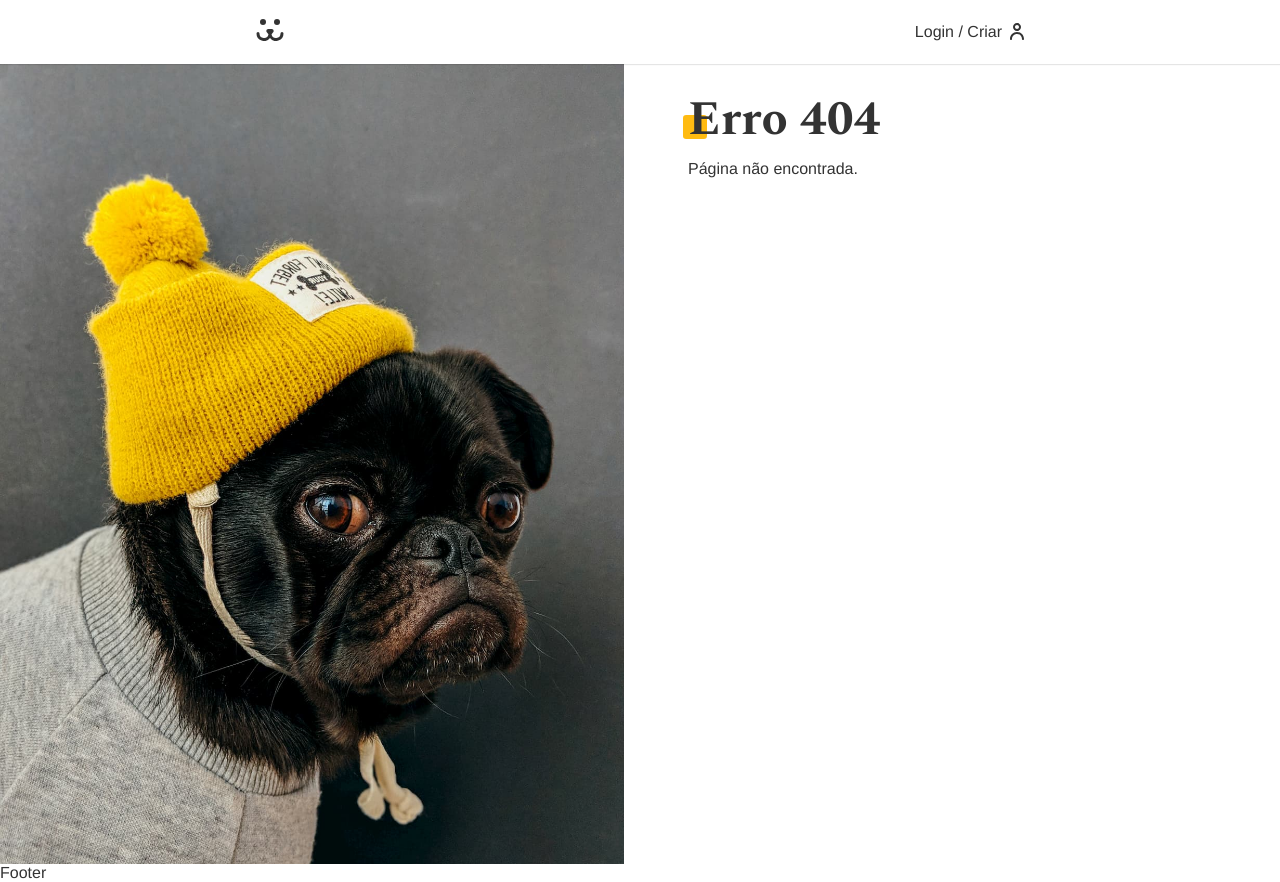
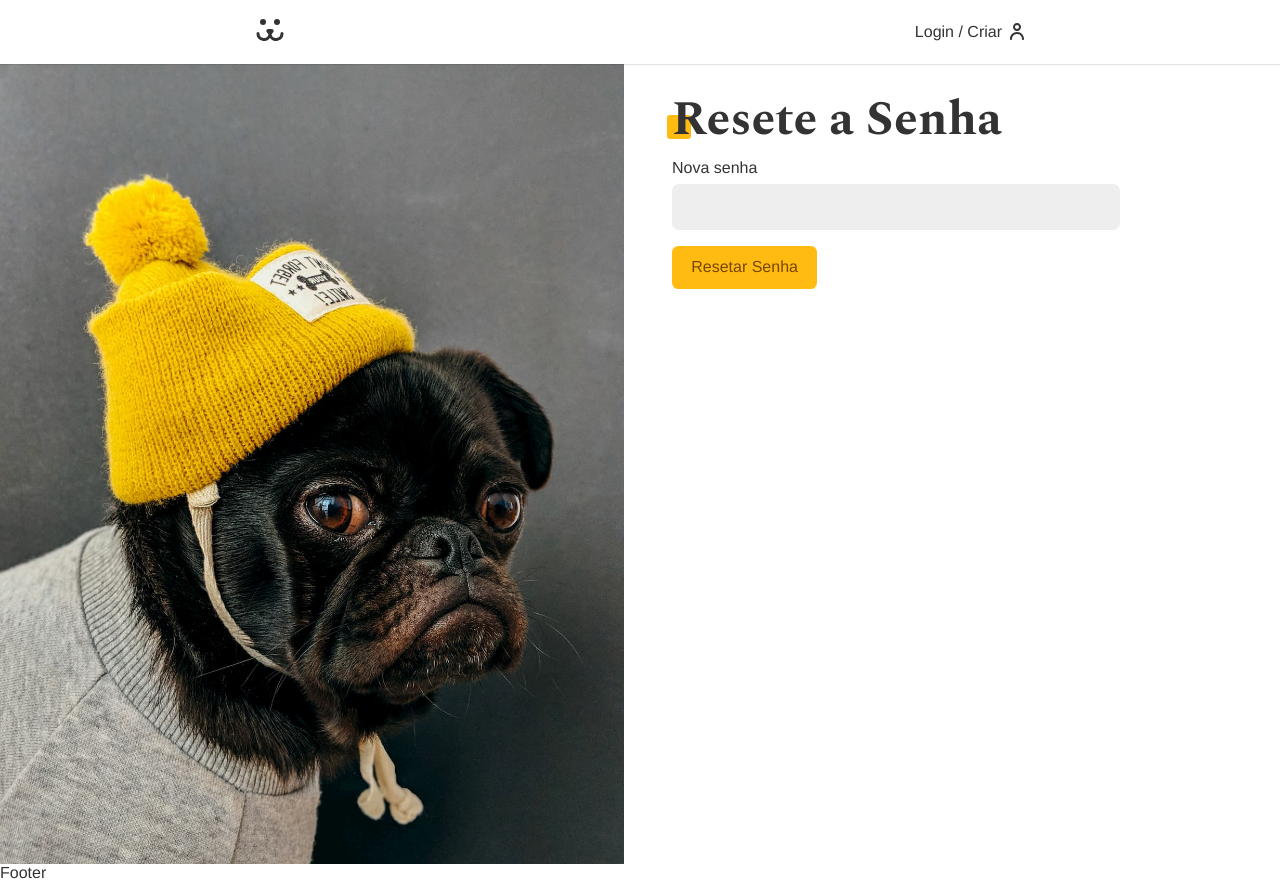
Before and after one commit to teixeiralc/dogs, a React (Vite) app: page /login/resetar-senha in a window 1280 px wide. Before the commit this address had no page. Built offline with nearby package versions, Linux system fonts and the light colour scheme; the HTML template or start-up script is replaced by a standard one.

Commit message:
add forgot pwd and reset pwd

```diff
--- a/src/Components/Login/LoginLostPassword.jsx
+++ b/src/Components/Login/LoginLostPassword.jsx
@@ -1,7 +1,46 @@
 import React from 'react';
+import Input from '../Forms/Input';
+import Button from '../Forms/Button';
+import useForm from '../../Hooks/useForm';
+import useFetch from '../../Hooks/useFetch';
+import { LOST_PASSWORD } from '../../api';
+import Error from '../Helper/Error';
 
 const LoginLostPassword = () => {
-  return <div>LoginLostPassword</div>;
+  const login = useForm();
+  const { data, loading, error, request } = useFetch();
+
+  const handleSubmit = async (e) => {
+    e.preventDefault();
+
+    if (login.validate()) {
+      const { url, options } = LOST_PASSWORD({
+        login: login.value,
+        url: window.location.href.replace('recuperar-senha', 'resetar-senha'),
+      });
+      await request(url, options);
+    }
+  };
+
+  return (
+    <section>
+      <h1 className="title">Esqueceu a senha?</h1>
+      {data ? (
+        <p style={{ color: '#4c1' }}>{data}</p>
+      ) : (
+        <form onSubmit={handleSubmit}>
+          <Input label="Email / Usuário" type="text" name="login" {...login} />
+          {loading ? (
+            <Button disabled>Enviando...</Button>
+          ) : (
+            <Button>Enviar Email</Button>
+          )}
+        </form>
+      )}
+
+      <Error error={error} />
+    </section>
+  );
 };
 
 export default LoginLostPassword;
--- a/src/Components/Login/LoginResetPassword.jsx
+++ b/src/Components/Login/LoginResetPassword.jsx
@@ -1,7 +1,61 @@
 import React from 'react';
+import { useNavigate } from 'react-router-dom';
+import Input from '../Forms/Input';
+import Button from '../Forms/Button';
+import useForm from '../../Hooks/useForm';
+import useFetch from '../../Hooks/useFetch';
+import { RESET_PASSWORD } from '../../api';
+import Error from '../Helper/Error';
 
 const LoginResetPassword = () => {
-  return <div>LoginResetPassword</div>;
+  const [login, setLogin] = React.useState('');
+  const [key, setKey] = React.useState('');
+  const password = useForm();
+  const { error, loading, request } = useFetch();
+  const navigate = useNavigate();
+
+  React.useEffect(() => {
+    const params = new URLSearchParams(window.location.search);
+    const key = params.get('key');
+    const login = params.get('login');
+
+    if (key) setKey(key);
+    if (login) setLogin(login);
+  }, []);
+
+  const handleSubmit = async (e) => {
+    e.preventDefault();
+
+    if (password.validate()) {
+      const { url, options } = RESET_PASSWORD({
+        login,
+        key,
+        password: password.value,
+      });
+      const { res } = await request(url, options);
+      if (res.ok) navigate('/login');
+    }
+  };
+
+  return (
+    <section>
+      <h1 className="title">Resete a Senha</h1>
+      <form onSubmit={handleSubmit}>
+        <Input
+          label="Nova senha"
+          type="password"
+          name="password"
+          {...password}
+        />
+        {loading ? (
+          <Button disabled>Resetando...</Button>
+        ) : (
+          <Button>Resetar Senha</Button>
+        )}
+      </form>
+      <Error error={error} />
+    </section>
+  );
 };
 
 export default LoginResetPassword;
--- a/src/api.jsx
+++ b/src/api.jsx
@@ -108,3 +108,29 @@
     },
   };
 }
+
+export function LOST_PASSWORD(body) {
+  return {
+    url: `${API_URL}/api/password/lost`,
+    options: {
+      method: 'POST',
+      headers: {
+        'Content-Type': 'application/json',
+      },
+      body: JSON.stringify(body),
+    },
+  };
+}
+
+export function RESET_PASSWORD(body) {
+  return {
+    url: `${API_URL}/api/password/reset`,
+    options: {
+      method: 'POST',
+      headers: {
+        'Content-Type': 'application/json',
+      },
+      body: JSON.stringify(body),
+    },
+  };
+}
--- a/src/pages/Login.jsx
+++ b/src/pages/Login.jsx
@@ -20,8 +20,8 @@
         <Routes>
           <Route path="/" element={<LoginForm />} />
           <Route path="cadastro" element={<LoginSignIn />} />
-          <Route path="forgot" element={<LoginLostPassword />} />
-          <Route path="resetar" element={<LoginResetPassword />} />
+          <Route path="recuperar-senha" element={<LoginLostPassword />} />
+          <Route path="resetar-senha" element={<LoginResetPassword />} />
           <Route path="*" element={<NotFound />} />
         </Routes>
       </div>
```
